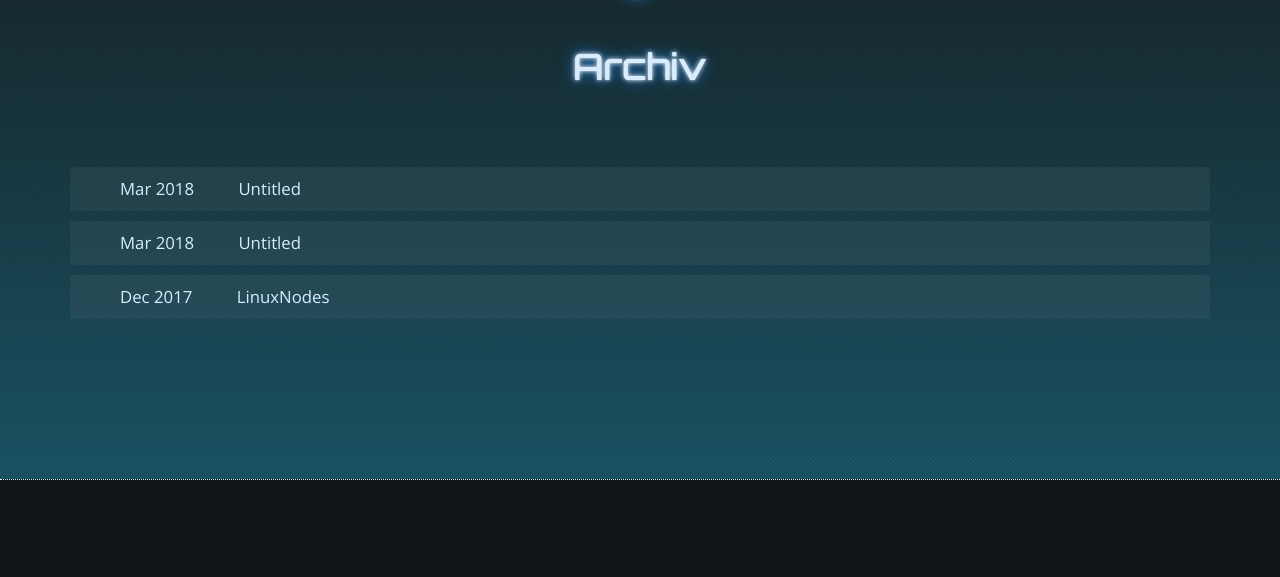
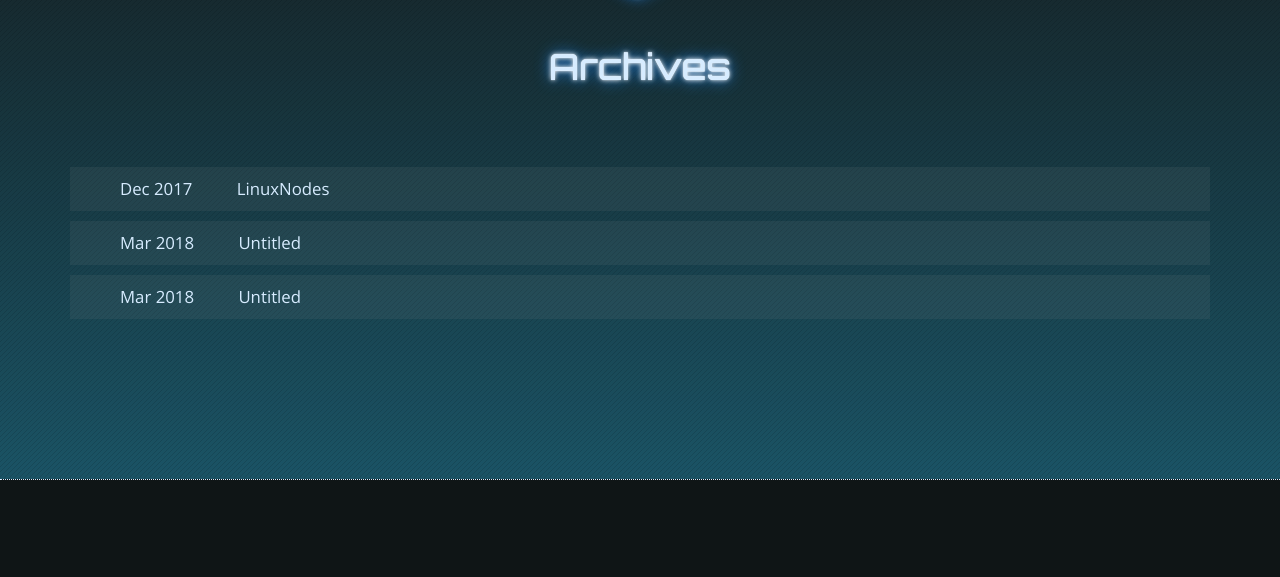
Before and after one commit to EIC-Office/EIC-Office.github.io, a plain HTML site: page archives/index.html in a window 1280 px wide. Shown: the part 163-740 px from the top of the page. Drawn offline with nearby package versions, Linux system fonts and the light colour scheme.

Commit message:
Site updated: 2018-03-28 23:59:23

```diff
--- a/archives/index.html
+++ b/archives/index.html
@@ -40,7 +40,7 @@
 
     <!-- Title -->
 
-    <title>Archiv - EIC-Office</title>
+    <title>Archives - EIC-Office</title>
 
     <!-- Bootstrap Core CSS -->
     <link rel="stylesheet" href="//maxcdn.bootstrapcdn.com/bootstrap/4.0.0-alpha.2/css/bootstrap.min.css" integrity="sha384-y3tfxAZXuh4HwSYylfB+J125MxIs6mR5FOHamPBG064zB+AFeWH94NdvaCBm8qnd" crossorigin="anonymous">
@@ -137,7 +137,7 @@
     <div class="logo">
         <a href="/"><i class="logo-icon fa fa-cube" aria-hidden="true"></i></a>
 
-            <h1 id="main-title" class="title">Archiv</h1>
+            <h1 id="main-title" class="title">Archives</h1>
 
     </div>
 </header>
@@ -145,11 +145,11 @@
         <section class="main archive-container">
 
                 <div class="archive-post">
-    <a href="/2018/03/28/Vim笔记/">
+    <a href="/2017/12/18/LinuxNodes/">
         <span class="archive-date">
-            Mar 2018
+            Dec 2017
         </span>
-        Untitled
+        LinuxNodes
     </a>
 </div>
 
@@ -163,11 +163,11 @@
 </div>
 
                 <div class="archive-post">
-    <a href="/2017/12/18/LinuxNodes/">
+    <a href="/2018/03/28/Vim笔记/">
         <span class="archive-date">
-            Dec 2017
+            Mar 2018
         </span>
-        LinuxNodes
+        Untitled
     </a>
 </div>
 
```
Also changed, not shown: archives/2017/12/index.html (+7 -7 lines), archives/2017/index.html (+7 -7 lines), archives/2018/03/index.html (+7 -7 lines), archives/2018/index.html (+7 -7 lines).
